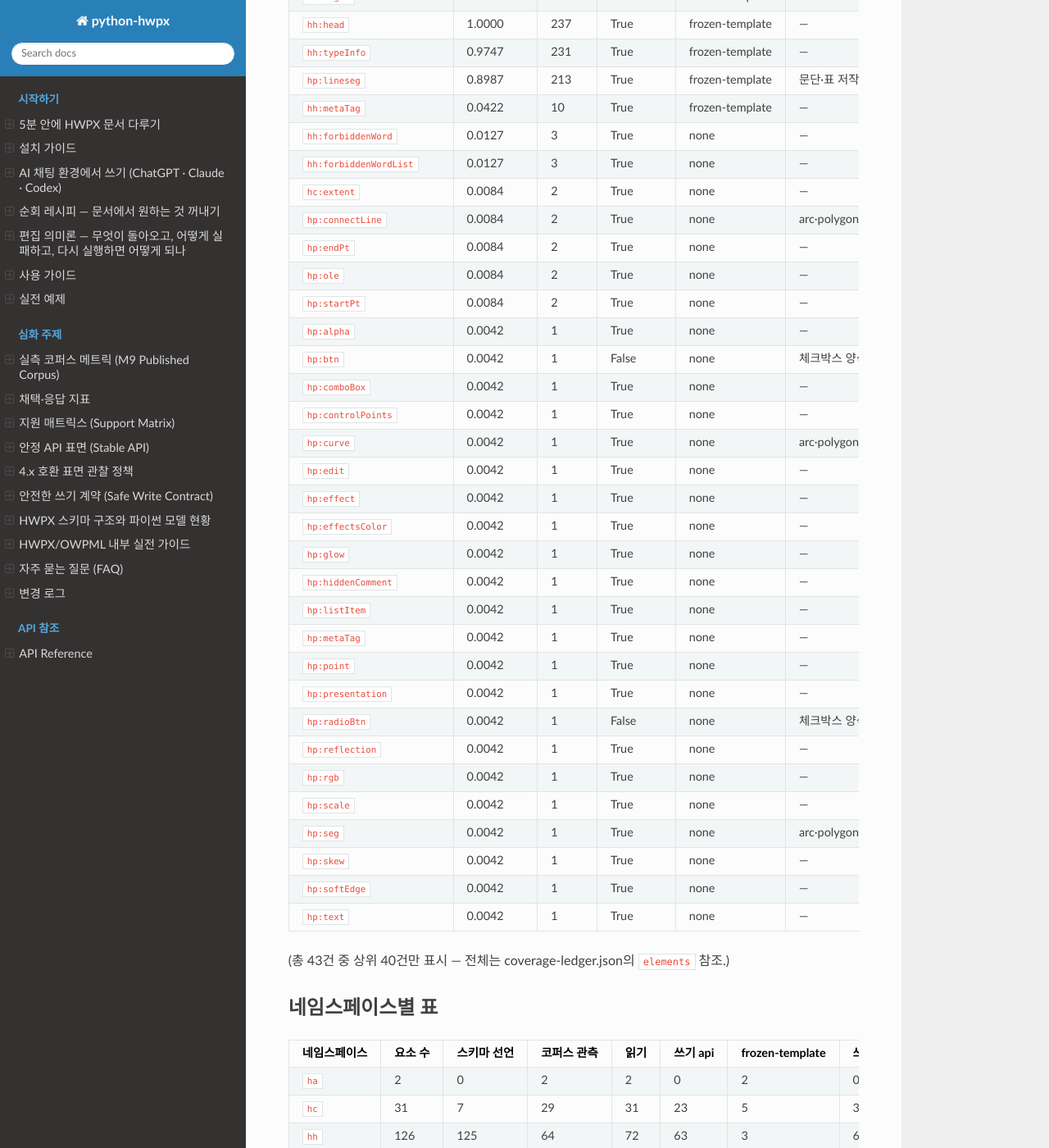
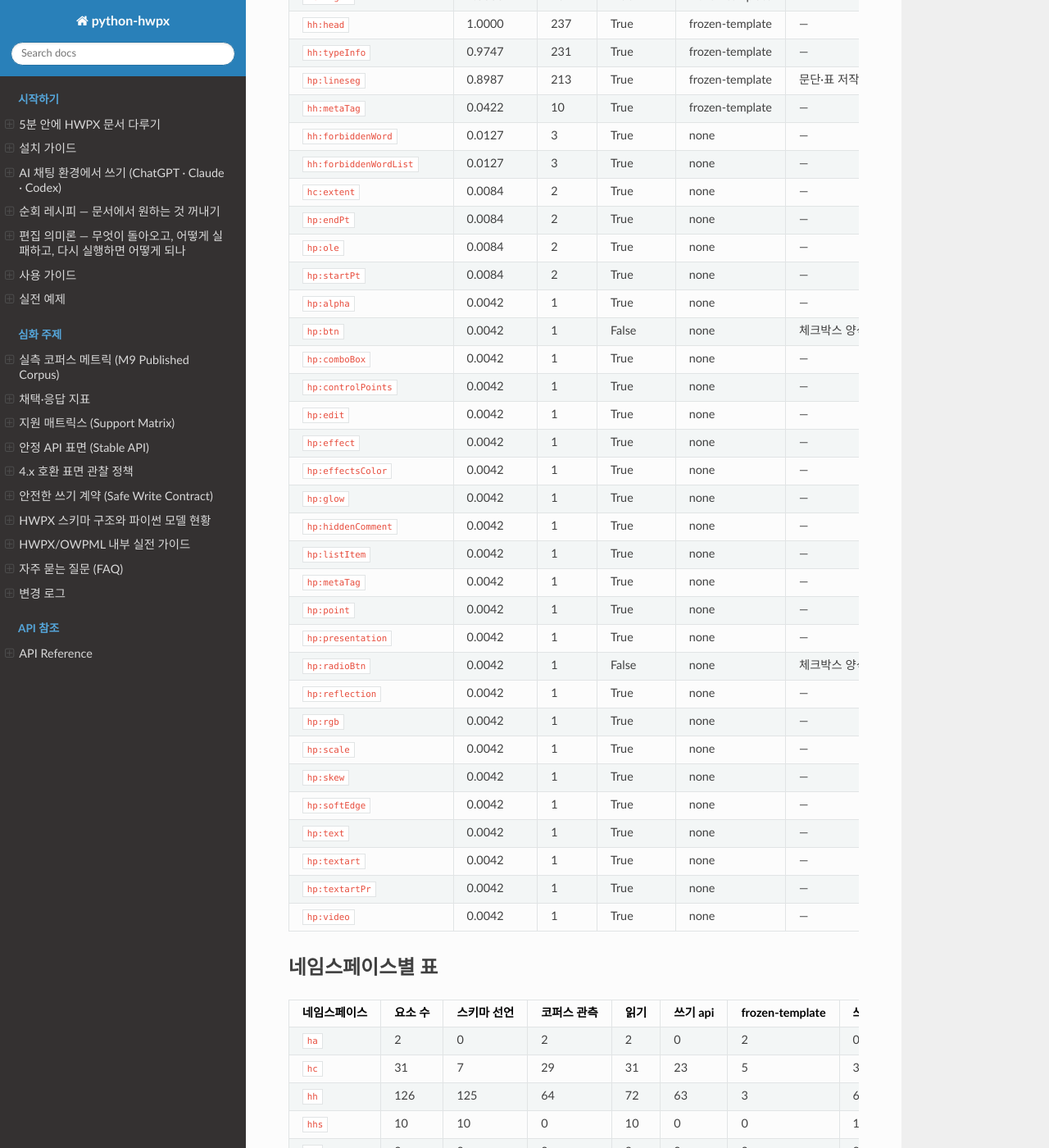
Before and after one commit to airmang/python-hwpx, a Sphinx documentation site: the page built from docs/coverage-ledger.md, in a window 1280 px wide and 1400 px high, scrolled down 3483 px. Shown: the whole window at 82% size. Built offline with Sphinx 7.4.7 and the Read the Docs theme 3.1.0, drawn with Linux system fonts in a browser that asks for light colours; some of the changed text lies outside the part shown.

Commit message:
docs(shapes): record curves and connectors as written through the API in the coverage ledger
hp:curve, hp:seg and hp:connectLine are now written by doc.shapes.add_curve
and add_connector; the ledger's write classification and the shape family's
capability status follow the support matrix.

Refs #312

Co-Authored-By: Claude Opus 5.5 <noreply@anthropic.com>

```diff
--- a/docs/coverage-ledger.md
+++ b/docs/coverage-ledger.md
@@ -65,7 +65,6 @@
 | `hh:forbiddenWord` | 0.0127 | 3 | True | none | — |
 | `hh:forbiddenWordList` | 0.0127 | 3 | True | none | — |
 | `hc:extent` | 0.0084 | 2 | True | none | — |
-| `hp:connectLine` | 0.0084 | 2 | True | none | arc·polygon·curve·connectLine |
 | `hp:endPt` | 0.0084 | 2 | True | none | — |
 | `hp:ole` | 0.0084 | 2 | True | none | — |
 | `hp:startPt` | 0.0084 | 2 | True | none | — |
@@ -73,7 +72,6 @@
 | `hp:btn` | 0.0042 | 1 | False | none | 체크박스 양식개체 |
 | `hp:comboBox` | 0.0042 | 1 | True | none | — |
 | `hp:controlPoints` | 0.0042 | 1 | True | none | — |
-| `hp:curve` | 0.0042 | 1 | True | none | arc·polygon·curve·connectLine |
 | `hp:edit` | 0.0042 | 1 | True | none | — |
 | `hp:effect` | 0.0042 | 1 | True | none | — |
 | `hp:effectsColor` | 0.0042 | 1 | True | none | — |
@@ -87,12 +85,12 @@
 | `hp:reflection` | 0.0042 | 1 | True | none | — |
 | `hp:rgb` | 0.0042 | 1 | True | none | — |
 | `hp:scale` | 0.0042 | 1 | True | none | — |
-| `hp:seg` | 0.0042 | 1 | True | none | arc·polygon·curve·connectLine |
 | `hp:skew` | 0.0042 | 1 | True | none | — |
 | `hp:softEdge` | 0.0042 | 1 | True | none | — |
 | `hp:text` | 0.0042 | 1 | True | none | — |
-
-(총 43건 중 상위 40건만 표시 — 전체는 coverage-ledger.json의 `elements` 참조.)
+| `hp:textart` | 0.0042 | 1 | True | none | — |
+| `hp:textartPr` | 0.0042 | 1 | True | none | — |
+| `hp:video` | 0.0042 | 1 | True | none | — |
 
 ## 네임스페이스별 표
 
```
Also changed, not shown: other parts of docs/coverage-ledger.md (+4 -4 lines), docs/coverage-ledger.json.
